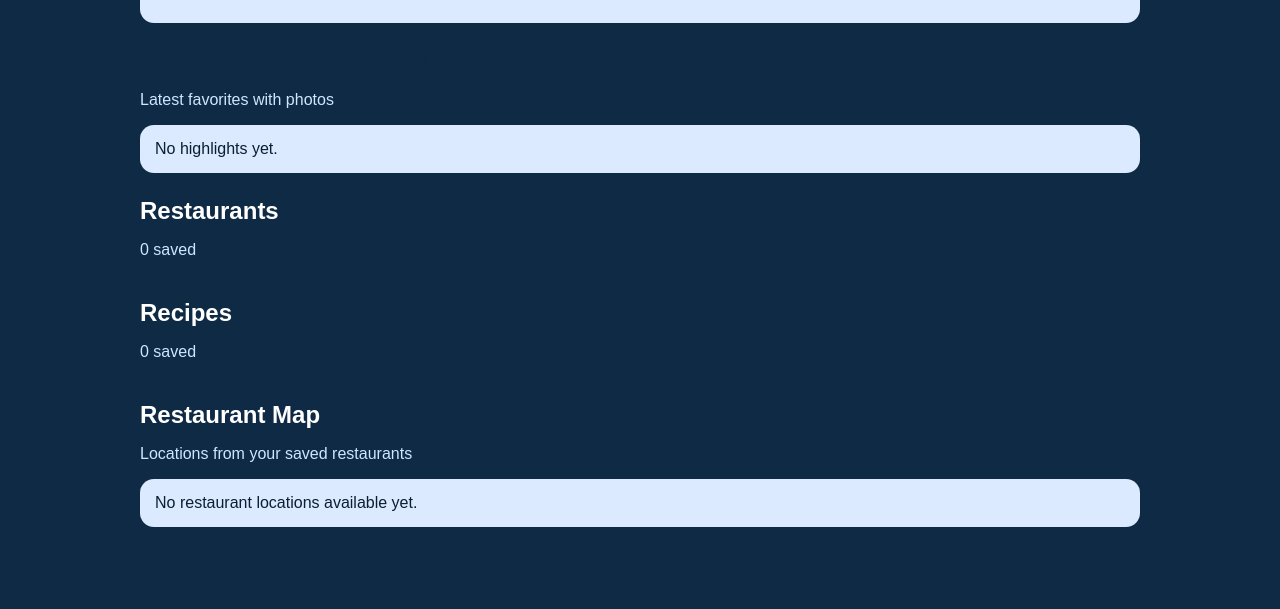
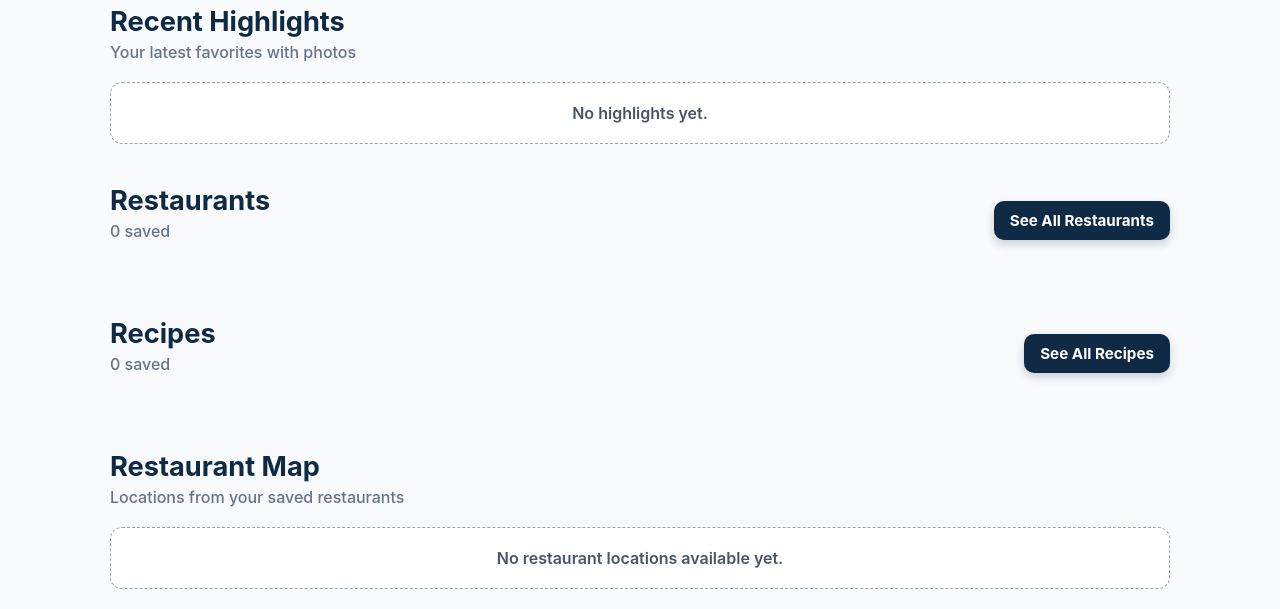
Before and after one commit to Bhimpele81/RestaurantRater, a Flask app: page / in a window 1280 px wide. Shown: the part 634-1243 px from the top of the page. Before the commit the page ends 1161 px from the top, so only its background shows below. Run offline with Flask 3, Linux system fonts and the light colour scheme; some libraries are stand-ins or nearby versions.

Commit message:
Published your App
Replit-Commit-Author: Deployment
Replit-Commit-Session-Id: 55b8a489-5a2d-4ff0-8a3b-2a0a7eb91bbd
Replit-Commit-Checkpoint-Type: full_checkpoint
Replit-Commit-Event-Id: 840ad6b3-1bef-47cf-8a67-305b38e388f9
Replit-Commit-Screenshot-Url: https://storage.googleapis.com/screenshot-production-us-central1/7d153d0e-25dc-4b8e-a68d-ab814314894c/55b8a489-5a2d-4ff0-8a3b-2a0a7eb91bbd/h1njL7M
Replit-Commit-Deployment-Build-Id: 641db00f-744a-4039-8db5-449d5c21d6f1
Replit-Helium-Checkpoint-Created: true

```diff
--- a/Restaurant Rater/static/style.css
+++ b/Restaurant Rater/static/style.css
@@ -1,337 +1,230 @@
+/* ===== Reset & Base ===== */
+* {
+    box-sizing: border-box;
+}
+
 body {
     margin: 0;
-    font-family: Arial, sans-serif;
-    background-color: #0f2a44;
-    color: white;
+    font-family: -apple-system, BlinkMacSystemFont, "Segoe UI", Roboto, Arial, sans-serif;
+    background: #f8fafc;
+    color: #1e293b;
 }
 
-/* Header */
+/* ===== Layout ===== */
+.page-wrap {
+    max-width: 1100px;
+    margin: 0 auto;
+    padding: 20px;
+}
+
+/* ===== Header ===== */
 .site-header {
-    background: #dbeafe;
-    padding: 16px 20px;
-    border-bottom: 1px solid #b6d4f7;
+    background: #0f2a44; /* <-- BACK TO DARK BLUE */
+    border-bottom: 2px solid #0b2236;
+    box-shadow: 0 6px 18px rgba(0, 0, 0, 0.2);
 }
 
 .header-inner {
-    max-width: 1000px;
+    max-width: 1100px;
     margin: 0 auto;
+    padding: 16px 20px;
 }
 
-.header-inner h1 {
+.site-header h1 {
     margin: 0;
+    font-size: 1.8rem;
+    font-weight: 800;
 }
 
-.header-inner h1 a {
-    color: #0a1f33;
+.site-header h1 a {
+    color: white;
     text-decoration: none;
 }
 
-.header-inner p {
-    margin: 5px 0 0 0;
-    color: #0f2a44;
+.site-subtitle {
+    color: #cbd5e1 !important;
+    font-weight: 600;
 }
 
-/* Layout */
-.page-wrap {
-    max-width: 1000px;
-    margin: 20px auto;
-    padding: 0 15px 30px 15px;
+/* ===== Buttons ===== */
+.button {
+    display: inline-block;
+    background: #0f2a44;
+    color: white !important;
+    padding: 10px 16px;
+    border-radius: 10px;
+    text-decoration: none;
+    font-weight: 700;
+    font-size: 0.95rem;
+    transition: all 0.2s ease;
+    border: none;
+    box-shadow: 0 4px 10px rgba(15, 42, 68, 0.2);
 }
 
-/* Hero */
-.hero-card {
-    background: #dbeafe;
-    color: #0a1f33;
-    padding: 20px;
-    border-radius: 14px;
+.button:hover {
+    background: #163a5c;
+    transform: translateY(-1px);
 }
 
-/* Buttons */
-.button {
-    display: inline-block;
-    background: #2f80ed;
-    color: white;
-    padding: 12px 16px;
-    margin: 5px 5px 0 0;
-    border-radius: 8px;
-    text-decoration: none;
-    box-sizing: border-box;
-    border: none;
-    cursor: pointer;
-    font-size: 16px;
-}
-
-button {
-    background: #2f80ed;
-    color: white;
-    padding: 14px 16px;
-    border: none;
-    border-radius: 8px;
-    cursor: pointer;
-    width: 100%;
-    font-size: 16px;
-    box-sizing: border-box;
-}
-
-/* Sections */
+/* ===== Sections ===== */
 .content-section {
-    margin-top: 24px;
+    margin-top: 40px;
 }
 
 .section-title h2 {
-    margin-bottom: 5px;
+    margin: 0;
+    color: #0f2a44;
+    font-size: 1.7rem;
 }
 
 .muted-text {
-    color: #cfe6ff;
+    color: #64748b;
+    margin-top: 4px;
+    font-weight: 500;
 }
 
-/* Cards */
+/* ===== Hero ===== */
+.hero-card {
+    background: white;
+    border-radius: 18px;
+    padding: 28px;
+    margin-top: 20px;
+    box-shadow: 0 10px 30px rgba(15, 42, 68, 0.08);
+    border: 1px solid #e2e8f0;
+}
+
+/* ===== Cards ===== */
 .card-grid {
     display: grid;
-    grid-template-columns: repeat(3, 1fr);
-    gap: 15px;
+    grid-template-columns: repeat(auto-fill, minmax(260px, 1fr));
+    gap: 20px;
+    margin-top: 20px;
 }
 
 .card {
-    background: #dbeafe;
-    color: #0a1f33;
-    padding: 15px;
-    border-radius: 14px;
+    background: white;
+    border-radius: 16px;
+    padding: 16px;
+    box-shadow: 0 8px 22px rgba(15, 42, 68, 0.08);
+    transition: all 0.2s ease;
+    border: 1px solid #e2e8f0;
+}
+
+.card:hover {
+    transform: translateY(-4px);
+    box-shadow: 0 12px 28px rgba(15, 42, 68, 0.15);
 }
 
 .card img {
     width: 100%;
-    border-radius: 10px;
+    height: 180px;
+    object-fit: cover;
+    border-radius: 12px;
     margin-bottom: 10px;
 }
 
-.rating-badge {
-    background: #2f80ed;
-    color: white;
-    padding: 5px 10px;
-    border-radius: 5px;
-    display: inline-block;
-}
-
-.detail-image {
-    width: 100%;
-    border-radius: 10px;
-}
-
-/* Forms */
-.form-card,
-.detail-card {
-    background: #dbeafe;
-    color: #0a1f33;
-    padding: 20px;
-    border-radius: 14px;
-}
-
-.form-card h2,
-.detail-card h2 {
-    margin-top: 0;
-}
-
-form {
-    margin-top: 10px;
-}
-
-form label {
-    display: block;
-    margin-top: 14px;
-    margin-bottom: 6px;
-    font-weight: bold;
+.card h3 {
+    margin: 8px 0;
+    font-size: 1.1rem;
     color: #0f2a44;
 }
 
-form input,
-form textarea,
-form select {
-    width: 100%;
-    padding: 14px 12px;
-    border: 1px solid #9fc4eb;
-    border-radius: 10px;
-    box-sizing: border-box;
-    font-size: 16px;
-    background: #f6fbff;
-    color: #0a1f33;
+.card p {
+    color: #334155;
+    line-height: 1.5;
 }
 
-form textarea {
-    min-height: 110px;
-    resize: vertical;
+/* ===== Rating Badge ===== */
+.rating-badge {
+    display: inline-block;
+    background: #f59e0b;
+    color: white;
+    font-weight: 800;
+    padding: 5px 10px;
+    border-radius: 999px;
+    font-size: 0.85rem;
+    margin-bottom: 8px;
 }
 
-form input[type="file"] {
-    padding: 10px;
-    background: white;
+/* ===== Empty State ===== */
+.empty-state {
+    background: #ffffff;
+    border: 1px dashed #94a3b8;
+    border-radius: 12px;
+    padding: 20px;
+    text-align: center;
+    color: #475569;
+    margin-top: 20px;
+    font-weight: 600;
 }
 
-.empty-state {
-    background: #dbeafe;
-    color: #0a1f33;
-    padding: 15px;
-    border-radius: 14px;
+/* ===== Forms ===== */
+form {
+    background: white;
+    border-radius: 16px;
+    padding: 24px;
+    box-shadow: 0 8px 22px rgba(15, 42, 68, 0.08);
+    border: 1px solid #e2e8f0;
 }
 
-/* Text boxes */
-.restaurant-notes-box,
-.recipe-preview,
-.recipe-text-box {
-    background: #f6fbff;
-    border: 1px solid #9fc4eb;
-    border-radius: 10px;
-    padding: 12px;
-    color: #0a1f33;
-    white-space: pre-wrap;
-    line-height: 1.5;
-    margin-top: 8px;
+label {
+    display: block;
+    margin-bottom: 6px;
+    font-weight: 700;
+    color: #0f2a44;
 }
 
-/* Food items */
-.food-item-row {
-    display: grid;
-    grid-template-columns: 2fr 1fr auto;
-    gap: 10px;
-    margin-bottom: 10px;
-    align-items: center;
+input,
+textarea,
+select {
+    width: 100%;
+    padding: 12px 14px;
+    border: 1px solid #cbd5e1;
+    border-radius: 10px;
+    margin-bottom: 16px;
+    font-size: 1rem;
+    background: #ffffff;
+    color: #1e293b;
 }
 
-.remove-food-item-button {
-    width: auto;
-    padding: 12px 14px;
-    margin: 0;
+input:focus,
+textarea:focus,
+select:focus {
+    outline: none;
+    border-color: #2563eb;
+    box-shadow: 0 0 0 3px rgba(37, 99, 235, 0.12);
 }
 
-.food-item-list {
-    display: grid;
-    gap: 10px;
-    margin-top: 10px;
+/* ===== Links ===== */
+a {
+    color: #1d4ed8;
 }
 
-.food-item-card {
-    background: #f6fbff;
-    border: 1px solid #9fc4eb;
-    border-radius: 10px;
-    padding: 12px;
-    display: flex;
-    justify-content: space-between;
-    gap: 12px;
-    align-items: center;
+a:hover {
+    color: #1e40af;
 }
 
-.food-item-rating {
-    background: #2f80ed;
-    color: white;
-    padding: 4px 10px;
-    border-radius: 999px;
-    white-space: nowrap;
+/* ===== Map ===== */
+#map {
+    margin-top: 20px;
+    border: 1px solid #cbd5e1;
 }
 
-/* Mobile */
+/* ===== Responsive ===== */
 @media (max-width: 768px) {
     .page-wrap {
-        padding: 0 12px 24px 12px;
+        padding: 14px;
     }
 
     .hero-card {
-        padding: 16px;
+        padding: 20px;
     }
 
-    .button {
-        display: block;
-        width: 100%;
-        text-align: center;
-        margin-right: 0;
+    .card img {
+        height: 160px;
     }
 
-    .card-grid {
-        grid-template-columns: 1fr;
-    }
-
-    .food-item-row {
-        grid-template-columns: 1fr;
-    }
-
-    .food-item-card {
-        flex-direction: column;
-        align-items: flex-start;
-    }
-
-    .hero-card div[style*="display: flex"] {
-        flex-direction: column !important;
-    }
-
-    .hero-card div[style*="width: 50%"] {
-        width: 100% !important;
-    }
-
-    .hero-card img {
-        height: auto !important;
-        max-height: 280px;
-    }
-
-    .form-card,
-    .detail-card,
-    .card {
-        padding: 16px;
-    }
-
-    form input,
-    form textarea,
-    form select,
-    button {
-        font-size: 16px;
+    .site-header h1 {
+        font-size: 1.5rem;
     }
 }
-
-/* Mobile header fix */
-.top-nav {
-    margin-top: 14px !important;
-    display: flex !important;
-    flex-wrap: wrap !important;
-    gap: 10px !important;
-    width: 100% !important;
-}
-
-.top-nav .button {
-    text-decoration: none !important;
-}
-
-.site-subtitle {
-    margin: 5px 0 0 0;
-    color: #0f2a44;
-}
-
-@media screen and (max-width: 900px) {
-    .header-inner {
-        text-align: center !important;
-    }
-
-    .header-inner h1 {
-        margin-bottom: 6px !important;
-    }
-
-    .top-nav {
-        display: grid !important;
-        grid-template-columns: 1fr 1fr !important;
-        gap: 10px !important;
-        width: 100% !important;
-    }
-
-    .top-nav .button {
-        display: block !important;
-        width: 100% !important;
-        text-align: center !important;
-        padding: 12px 10px !important;
-        margin: 0 !important;
-        box-sizing: border-box !important;
-    }
-}
-
-@media screen and (max-width: 520px) {
-    .top-nav {
-        grid-template-columns: 1fr !important;
-    }
-}
--- a/Restaurant Rater/templates/index.html
+++ b/Restaurant Rater/templates/index.html
@@ -2,34 +2,61 @@
 
 {% block content %}
 <section class="hero-card">
-    <div style="margin-top: 18px;">
+    <div style="display: flex; flex-wrap: wrap; gap: 24px; align-items: center;">
+        <div style="flex: 1; min-width: 280px;">
+            <h2 style="margin: 0 0 16px 0; font-size: 2rem; color: #0f2a44; line-height: 1.2;">
+                Our Family’s Favorite Restaurants & Recipes
+            </h2>
+
+            <div style="display: flex; flex-wrap: wrap; gap: 12px; margin-bottom: 18px;">
                 <a class="button" href="{{ url_for('add_restaurant') }}">Add Restaurant</a>
                 <a class="button" href="{{ url_for('add_recipe') }}">Add Recipe</a>
+                <a class="button" href="{{ url_for('restaurants_list') }}">Browse Restaurants</a>
+                <a class="button" href="{{ url_for('recipes_list') }}">Browse Recipes</a>
             </div>
 
-    <div style="margin-top: 24px; display: flex; gap: 15px; flex-wrap: wrap;">
+            <div style="display: flex; flex-wrap: wrap; gap: 12px; margin-top: 10px;">
+                <div style="background: white; border-radius: 12px; padding: 14px 18px; box-shadow: 0 6px 18px rgba(0,0,0,0.06); min-width: 130px;">
+                    <div style="font-size: 1.5rem; font-weight: 700; color: #0f2a44;">{{ restaurants|length }}</div>
+                    <div style="color: #64748b; font-size: 0.95rem;">Restaurants</div>
+                </div>
+                <div style="background: white; border-radius: 12px; padding: 14px 18px; box-shadow: 0 6px 18px rgba(0,0,0,0.06); min-width: 130px;">
+                    <div style="font-size: 1.5rem; font-weight: 700; color: #0f2a44;">{{ recipes|length }}</div>
+                    <div style="color: #64748b; font-size: 0.95rem;">Recipes</div>
+                </div>
+                <div style="background: white; border-radius: 12px; padding: 14px 18px; box-shadow: 0 6px 18px rgba(0,0,0,0.06); min-width: 130px;">
+                    <div style="font-size: 1.5rem; font-weight: 700; color: #0f2a44;">{{ recent_highlights|length }}</div>
+                    <div style="color: #64748b; font-size: 0.95rem;">Highlights</div>
+                </div>
+            </div>
+        </div>
+
         <div style="flex: 1; min-width: 280px;">
+            <div style="display: flex; gap: 15px; flex-wrap: wrap;">
+                <div style="flex: 1; min-width: 220px;">
                     <img
                         src="https://i.imgur.com/LV0mwRG.jpeg"
                         alt="Family pizza"
-                style="width: 100%; height: 350px; object-fit: cover; border-radius: 10px;"
+                        style="width: 100%; height: 350px; object-fit: cover; border-radius: 16px; box-shadow: 0 10px 26px rgba(0,0,0,0.12);"
                     >
                 </div>
 
-        <div style="flex: 1; min-width: 280px;">
+                <div style="flex: 1; min-width: 220px;">
                     <img
                         src="https://images.unsplash.com/photo-1504674900247-0877df9cc836"
                         alt="Food"
-                style="width: 100%; height: 350px; object-fit: cover; border-radius: 10px;"
+                        style="width: 100%; height: 350px; object-fit: cover; border-radius: 16px; box-shadow: 0 10px 26px rgba(0,0,0,0.12);"
                     >
+                </div>
+            </div>
         </div>
     </div>
 </section>
 
 <section class="content-section">
     <div class="section-title">
-        <h2 style="color: #0f2a44;">Himpele Family Favorites</h2>
-        <p class="muted-text">Latest favorites with photos</p>
+        <h2 style="color: #0f2a44;">Recent Highlights</h2>
+        <p class="muted-text">Your latest favorites with photos</p>
     </div>
 
     {% if recent_highlights %}
@@ -72,13 +99,16 @@
 </section>
 
 <section class="content-section">
-    <div class="section-title">
+    <div class="section-title" style="display: flex; justify-content: space-between; align-items: center; gap: 12px; flex-wrap: wrap;">
+        <div>
             <h2>Restaurants</h2>
             <p class="muted-text">{{ restaurants|length }} saved</p>
         </div>
+        <a class="button" href="{{ url_for('restaurants_list') }}">See All Restaurants</a>
+    </div>
 
     <div class="card-grid">
-        {% for restaurant in restaurants %}
+        {% for restaurant in restaurants[:6] %}
             <div class="card">
                 {% if restaurant.image_data %}
                     <img
@@ -125,13 +155,16 @@
 </section>
 
 <section class="content-section">
-    <div class="section-title">
+    <div class="section-title" style="display: flex; justify-content: space-between; align-items: center; gap: 12px; flex-wrap: wrap;">
+        <div>
             <h2>Recipes</h2>
             <p class="muted-text">{{ recipes|length }} saved</p>
         </div>
+        <a class="button" href="{{ url_for('recipes_list') }}">See All Recipes</a>
+    </div>
 
     <div class="card-grid">
-        {% for recipe in recipes %}
+        {% for recipe in recipes[:6] %}
             <div class="card">
                 {% if recipe.cover_photo_data %}
                     <img
@@ -170,7 +203,7 @@
     </div>
 
     {% if map_restaurants and map_restaurants|length > 0 %}
-        <div id="map" style="height: 420px; width: 100%; border-radius: 12px; overflow: hidden; background: #e5e7eb;"></div>
+        <div id="map" style="height: 420px; width: 100%; border-radius: 16px; overflow: hidden; background: #e5e7eb; box-shadow: 0 10px 26px rgba(0,0,0,0.08);"></div>
 
         <link
             rel="stylesheet"
```
Lines whose indentation alone changed are shown as unchanged.
